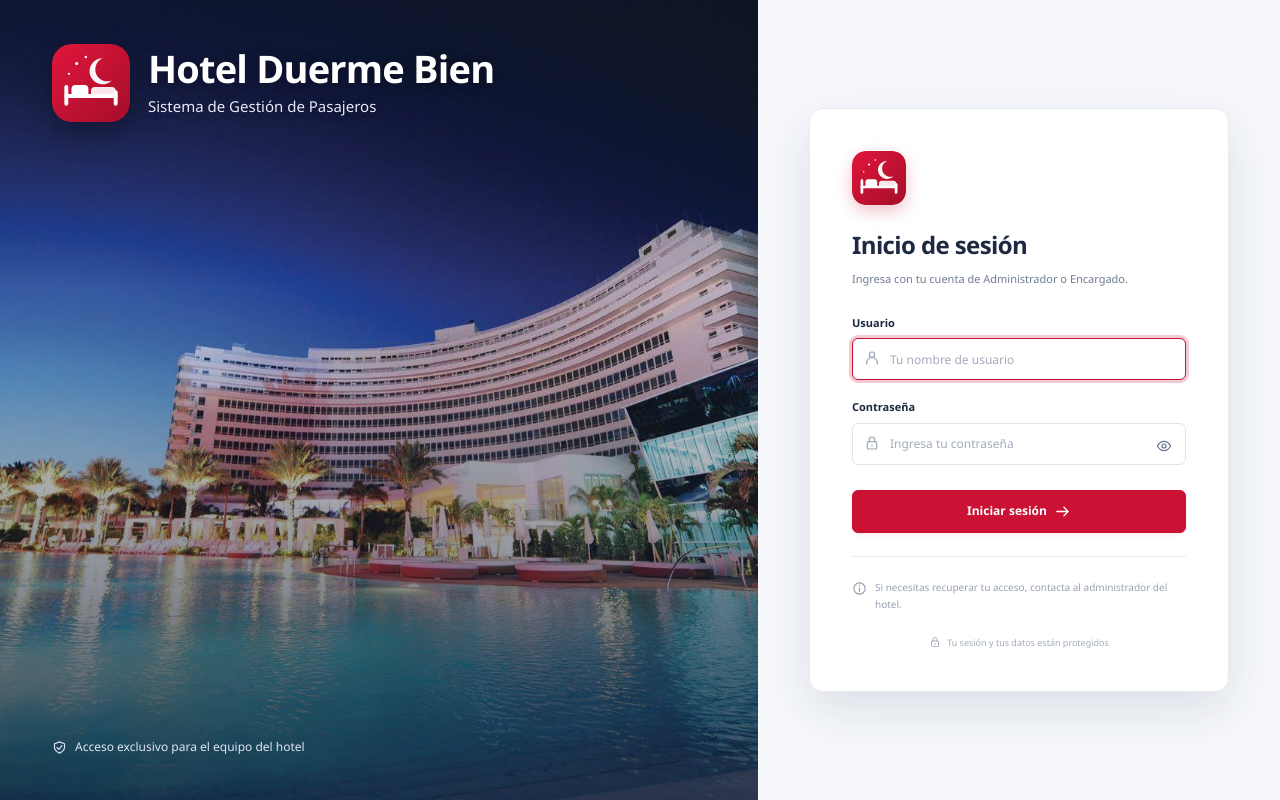
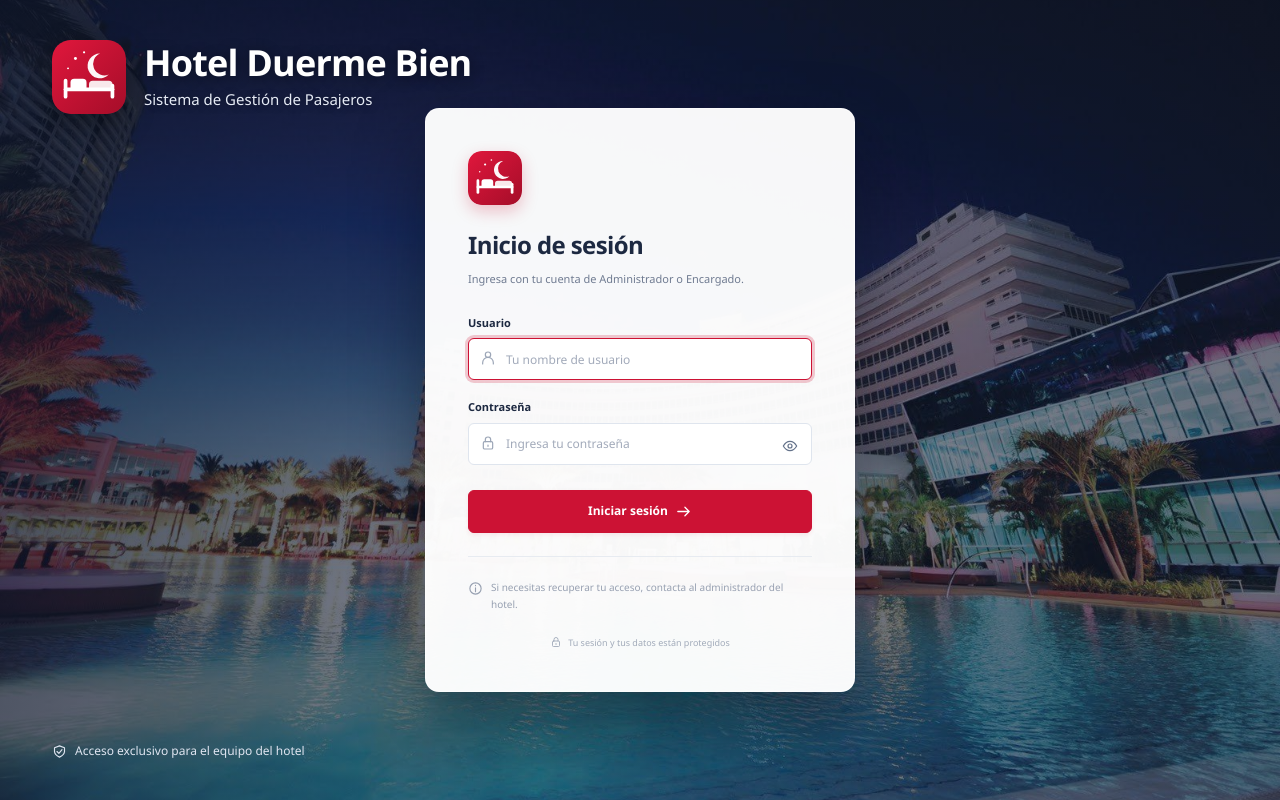
Before and after one commit to blesstyv/Hotel_Duerme_Bien, a Django app: page /login/ in a window 1280 px wide. Run offline with Django 5.2, Linux system fonts and the light colour scheme; parts of the project's set-up code (start-up, migrations or seed data) failed here and were passed over.

Commit message:
feat(ui): login opción A, foto a pantalla completa con tarjeta centrada
Co-Authored-By: Claude Sonnet 5.5 <noreply@anthropic.com>
Claude-Session: https://claude.ai/code/session_01CQPjmvHptdTceSErtyBpq4

```diff
--- a/hotel/static/hotel/css/visual.css
+++ b/hotel/static/hotel/css/visual.css
@@ -285,32 +285,30 @@ td > a:not(.btn):not(.icon-button) { display: inline-block; padding: 6px 4px; ma
    ========================================================= */
 @media (min-width: 761px) {
     .login-header { display: none; }
-    .login-body { background: #f6f8fc; }
-    .login-main { min-height: 100vh; max-width: none; grid-template-columns: minmax(0, 1.45fr) minmax(430px, 1fr); }
-    .login-story { padding: 0; align-items: flex-end; background: #14213d; }
-    .login-story:before { display: none; }
-    .login-story:after { display: none; }
+    .login-body { background: #14213d; }
+    .login-main { position: relative; display: block; min-height: 100vh; max-width: none; margin: 0; }
+    .login-story { position: absolute; inset: 0; padding: 0; background: #14213d; display: block; }
+    .login-story:before, .login-story:after { display: none; }
+    .login-story img.login-hotel-image {
+        position: absolute; inset: 0; z-index: -2; width: 100%; height: 100%; margin: 0;
+        object-fit: cover; object-position: center 55%; aspect-ratio: auto; border-radius: 0; box-shadow: none;
+    }
+    .login-story-inner { position: absolute; inset: 0; max-width: none; z-index: 1; display: flex; flex-direction: column; justify-content: space-between; padding: 40px 52px; }
     .login-story-inner:after {
         content: ""; position: absolute; inset: 0; z-index: -1;
-        background: linear-gradient(180deg, rgba(14, 22, 44, .55) 0%, rgba(14, 22, 44, .08) 36%, rgba(14, 22, 44, .78) 100%);
+        background: linear-gradient(105deg, rgba(14, 22, 44, .80) 0%, rgba(14, 22, 44, .50) 50%, rgba(14, 22, 44, .62) 100%);
     }
-    .login-story img.login-hotel-image {
-        position: absolute; inset: 0; z-index: -2; width: 100%; height: 100%; margin: 0;
-        object-fit: cover; object-position: 38% center; aspect-ratio: auto; border-radius: 0; box-shadow: none;
-    }
-    .login-story-inner { position: absolute; inset: 0; max-width: none; z-index: 2; display: flex; flex-direction: column; justify-content: space-between; padding: 44px 52px; }
-    .login-lockup { display: flex; align-items: center; gap: 18px; flex-wrap: wrap; color: #fff; }
-    .login-story img.login-logo { position: static; width: 78px; height: 78px; margin: 0; border-radius: 20px; box-shadow: 0 10px 28px rgba(0, 0, 0, .35); aspect-ratio: auto; }
-    .login-lockup strong { font-size: 38px; letter-spacing: -.8px; line-height: 1.05; display: block; text-shadow: 0 2px 14px rgba(0, 0, 0, .45); }
+    .login-lockup { display: flex; align-items: center; gap: 18px; color: #fff; }
+    .login-story img.login-logo { position: static; width: 74px; height: 74px; margin: 0; border-radius: 19px; box-shadow: 0 10px 28px rgba(0, 0, 0, .4); aspect-ratio: auto; }
+    .login-lockup strong { font-size: 36px; letter-spacing: -.8px; line-height: 1.05; display: block; text-shadow: 0 2px 14px rgba(0, 0, 0, .45); }
     .login-lockup span { display: block; margin-top: 6px; font-size: 15px; color: #e6ebf5; text-shadow: 0 1px 8px rgba(0, 0, 0, .4); }
     .login-trust { color: #dfe5f1; font-size: 12px; margin: 0; }
-    .login-form-area { background: #f6f8fc; }
-    .login-card { max-width: 420px; padding: 42px; box-shadow: 0 18px 50px rgba(29, 41, 65, .12); }
+    .login-form-area { position: relative; z-index: 2; min-height: 100vh; background: transparent; padding: 80px 24px; display: flex; align-items: center; justify-content: center; }
+    .login-card { max-width: 430px; padding: 42px; background: rgba(255, 255, 255, .97); border: 1px solid rgba(255, 255, 255, .6); box-shadow: 0 30px 70px rgba(5, 10, 25, .45); }
 }
 @media (max-width: 1000px) and (min-width: 761px) {
-    .login-main { grid-template-columns: minmax(0, 1fr) minmax(400px, 1fr); }
     .login-lockup strong { font-size: 30px; }
-    .login-story-inner { padding: 32px 30px; }
+    .login-story-inner { padding: 30px 30px; }
 }
 .login-card-logo { display: block; width: 54px; height: 54px; border-radius: 14px; margin-bottom: 22px; box-shadow: 0 6px 16px rgba(204, 18, 52, .25); }
 .login-header-logo { width: 40px; height: 40px; border-radius: 10px; margin-right: 12px; flex: none; }
```
